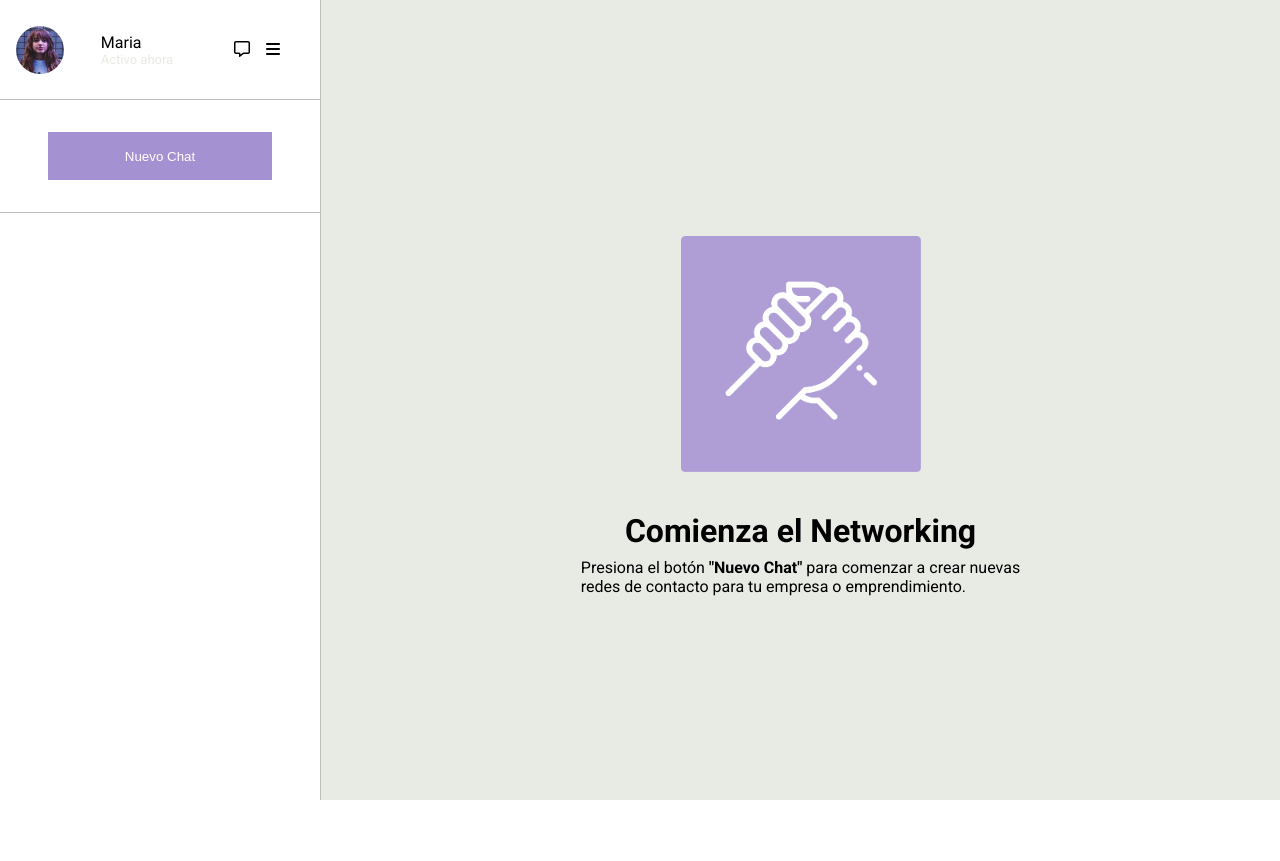
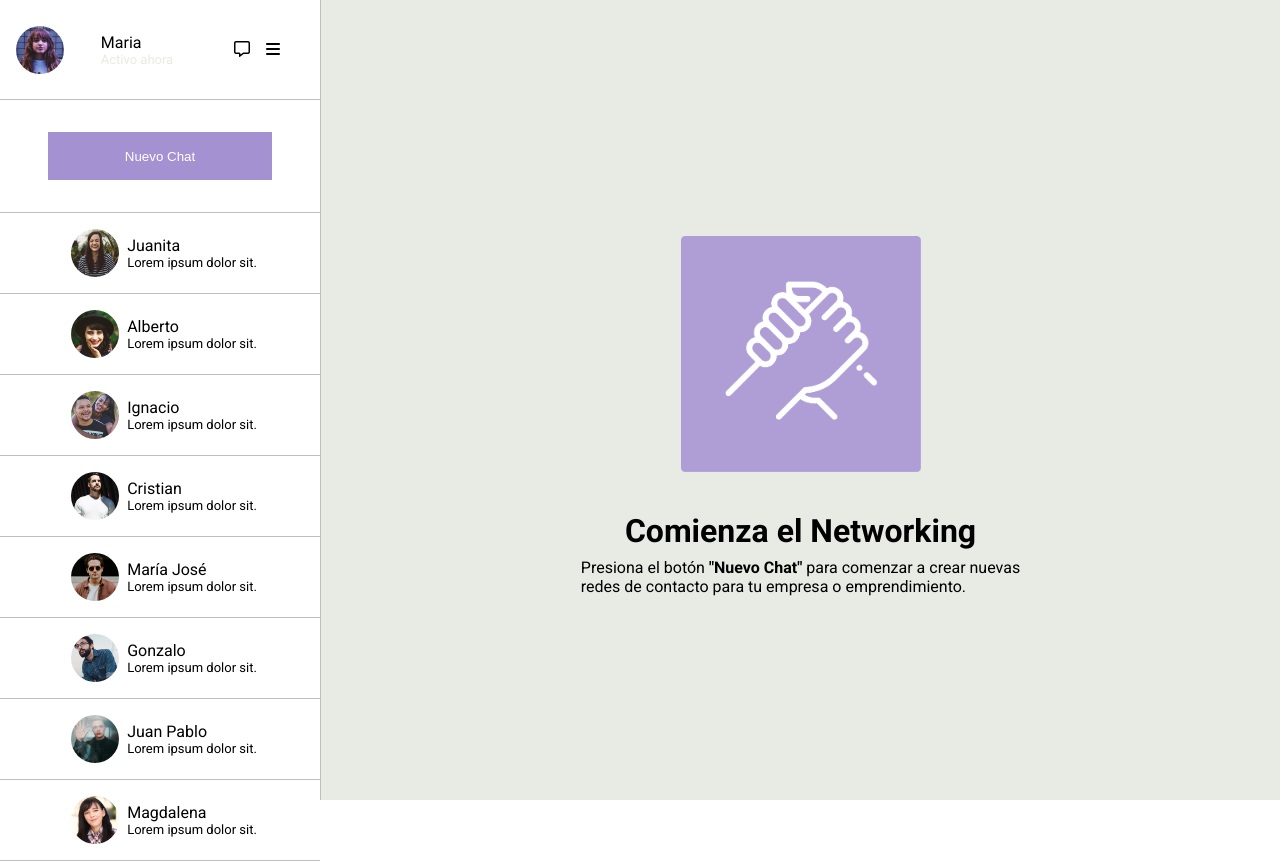
Before and after one commit to yosmelmendez/sistema-de-mensajeria, a plain HTML site: page index.html in a window 1280 px wide. Before the commit the page ends 800 px from the top, so only its background shows below. Drawn offline with Linux system fonts and the light colour scheme.

Commit message:
agregue los usuarios del chat

```diff
--- a/assets/css/style.css
+++ b/assets/css/style.css
@@ -73,3 +73,16 @@ body {
   width: 70%;
   margin: 2rem;
 }
+
+.descripcion {
+  font-size: small;
+}
+
+.usuarios {
+  display: flex;
+  justify-content: center;
+  align-items: center;
+  border-bottom: 1px solid #bec1bb;
+  height: 3rem;
+  padding: 1rem;
+}
--- a/index.html
+++ b/index.html
@@ -33,6 +33,62 @@
         <div class="boton">
           <button>Nuevo Chat</button>
         </div>
+        <div class="usuarios">
+          <img src="./assets/imgs/1.jpg" alt="" class="pp" />
+          <div>
+            <p>Juanita</p>
+            <p class="descripcion">Lorem ipsum dolor sit.</p>
+          </div>
+        </div>
+        <div class="usuarios">
+          <img src="./assets/imgs/2.jpg" alt="" class="pp" />
+          <div>
+            <p>Alberto</p>
+            <p class="descripcion">Lorem ipsum dolor sit.</p>
+          </div>
+        </div>
+        <div class="usuarios">
+          <img src="./assets/imgs/3.jpg" alt="" class="pp" />
+          <div>
+            <p>Ignacio</p>
+            <p class="descripcion">Lorem ipsum dolor sit.</p>
+          </div>
+        </div>
+        <div class="usuarios">
+          <img src="./assets/imgs/4.jpg" alt="" class="pp" />
+          <div>
+            <p>Cristian</p>
+            <p class="descripcion">Lorem ipsum dolor sit.</p>
+          </div>
+        </div>
+        <div class="usuarios">
+          <img src="./assets/imgs/5.jpg" alt="" class="pp" />
+          <div>
+            <p>María José</p>
+            <p class="descripcion">Lorem ipsum dolor sit.</p>
+          </div>
+        </div>
+        <div class="usuarios">
+          <img src="./assets/imgs/6.jpg" alt="" class="pp" />
+          <div>
+            <p>Gonzalo</p>
+            <p class="descripcion">Lorem ipsum dolor sit.</p>
+          </div>
+        </div>
+        <div class="usuarios">
+          <img src="./assets/imgs/7.jpg" alt="" class="pp" />
+          <div>
+            <p>Juan Pablo</p>
+            <p class="descripcion">Lorem ipsum dolor sit.</p>
+          </div>
+        </div>
+        <div class="usuarios">
+          <img src="./assets/imgs/8.jpg" alt="" class="pp" />
+          <div>
+            <p>Magdalena</p>
+            <p class="descripcion">Lorem ipsum dolor sit.</p>
+          </div>
+        </div>
       </div>
       <div class="menu-secundario">
         <img src="./assets/imgs/hand.png" alt="" />
```
Also changed, not shown: assets/imgs/1.jpg (renamed from assets/imgs/Screen Shot 2018-11-28 at 15.27.14.jpg), assets/imgs/2.jpg (renamed from assets/imgs/Screen Shot 2018-11-28 at 15.28.04.jpg), assets/imgs/3.jpg (renamed from assets/imgs/Screen Shot 2018-11-28 at 15.28.30.jpg), assets/imgs/4.jpg (renamed from assets/imgs/Screen Shot 2018-11-28 at 15.30.34.jpg), assets/imgs/5.jpg (renamed from assets/imgs/Screen Shot 2018-11-28 at 15.30.54.jpg), assets/imgs/6.jpg (renamed from assets/imgs/Screen Shot 2018-11-28 at 15.31.09.jpg), assets/imgs/7.jpg (renamed from assets/imgs/Screen Shot 2018-11-28 at 15.32.16.jpg), assets/imgs/8.jpg (renamed from assets/imgs/Screen Shot 2018-11-28 at 15.32.44.jpg).
